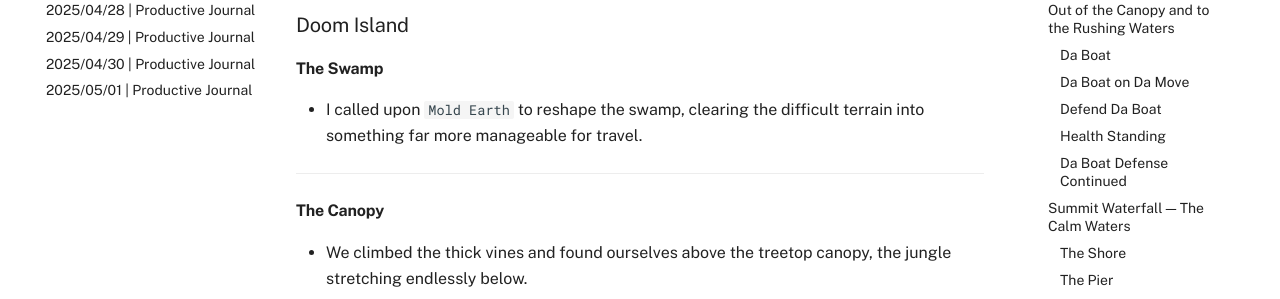
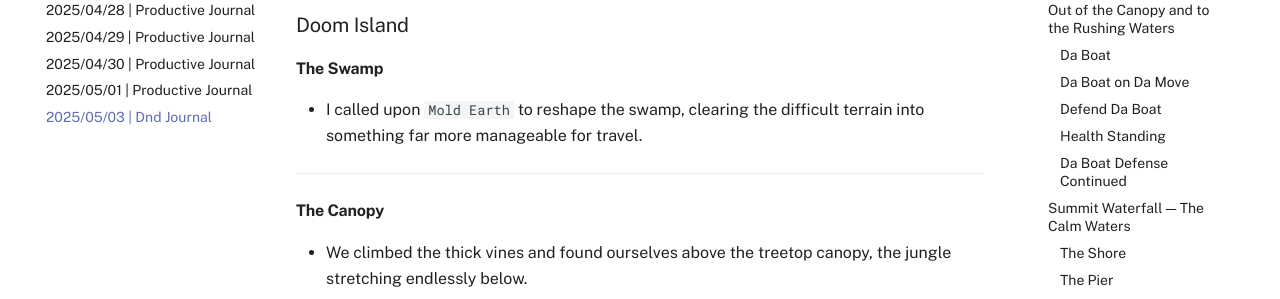
Before and after one commit to scondo-prof/productiveJournal, an MkDocs documentation site: the page built from docs/dndJournal/2025/5/03/hermsJournal.md, in a window 1280 px wide. Shown: the part 263-562 px from the top of the page. Built offline with MkDocs 1.6.1 and Material for MkDocs 9.7.7, drawn with Linux system fonts in a browser that asks for light colours.

Commit message:
dev/finished entry

```diff
--- a/mkdocs.yaml
+++ b/mkdocs.yaml
@@ -57,3 +57,4 @@ nav:
   - 2025/04/29 | Productive Journal: weeklyProductiveJournal/2025/4/29/dailyProgress.md
   - 2025/04/30 | Productive Journal: weeklyProductiveJournal/2025/4/30/dailyProgress.md
   - 2025/05/01 | Productive Journal: weeklyProductiveJournal/2025/5/01/dailyProgress.md
+  - 2025/05/03 | Dnd Journal: dndJournal/2025/5/03/hermsJournal.md
```
Also changed, not shown: docs/dndJournal/2025/5/03/hermsJournal.md (+2 -0 lines), docs/dndJournal/2025/5/03/assets/deaconHermSqweemusDoomIsland.png (added), 1 other file.
